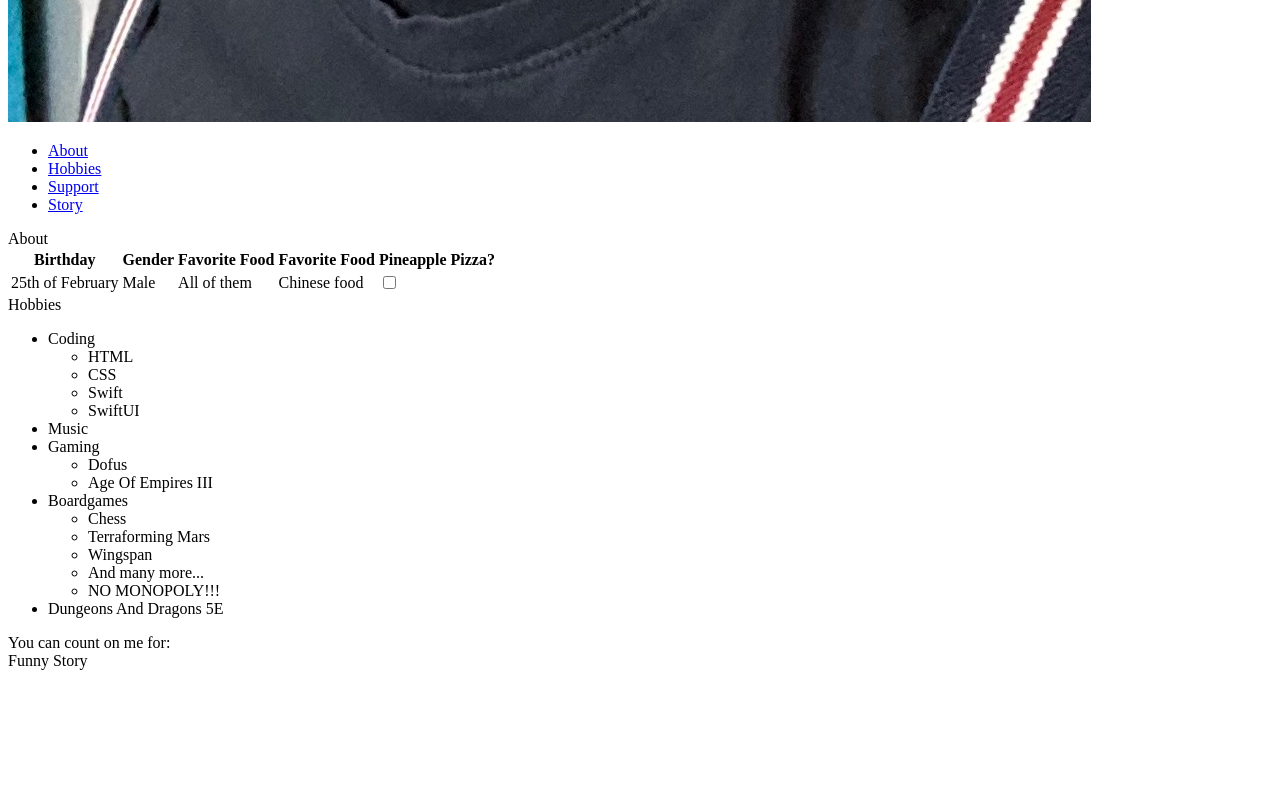
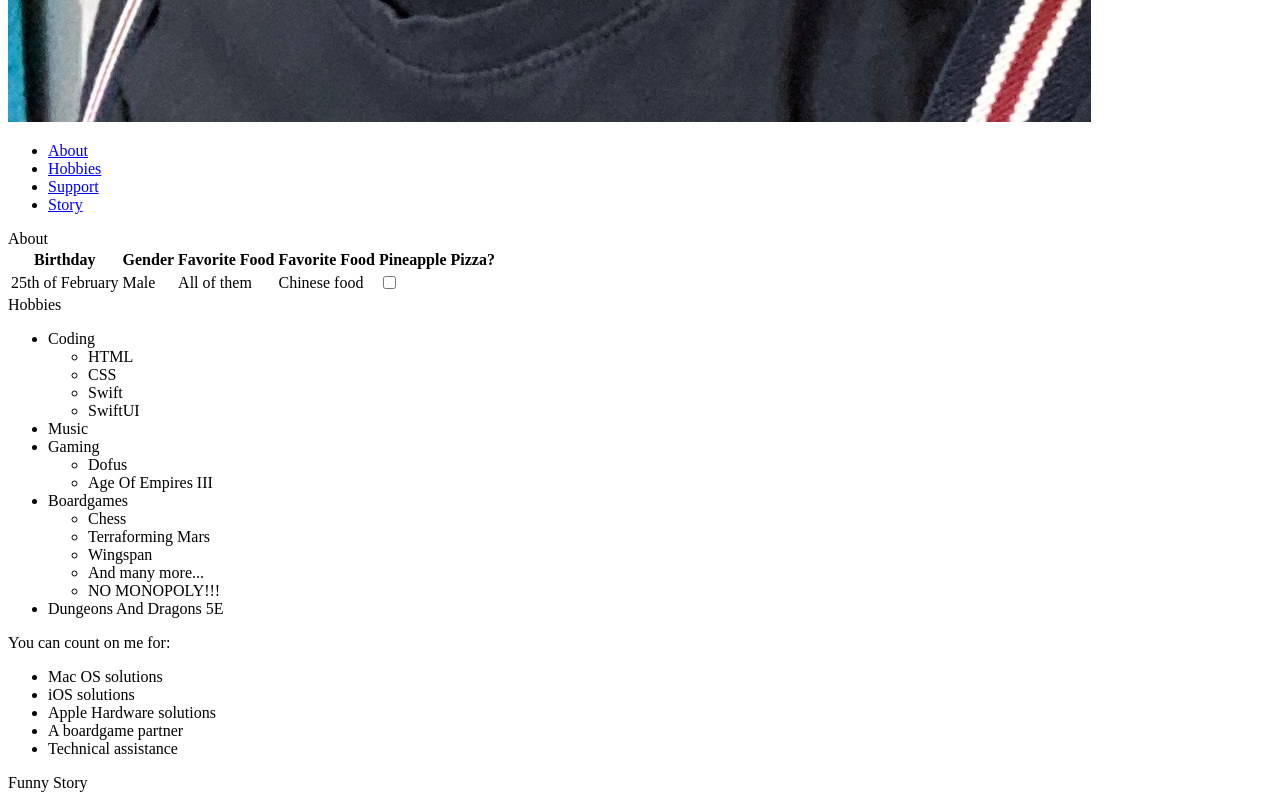
Before and after one commit to YasserB94/Day3_Website_Git-CSS_Practice, a plain HTML site: page index.html in a window 1280 px wide. Shown: the part 2208-3008 px from the top of the page. Before the commit the page ends 2886 px from the top, so only its background shows below. Drawn offline with Linux system fonts and the light colour scheme.

Commit message:
Added Support section content

```diff
--- a/index.html
+++ b/index.html
@@ -126,6 +126,14 @@
         <section class="support" id="support">
             <section class="section-title">You can count on me for:</section>
             <div class="section-content-container">
+                <ul class="support-list">
+                    <li class="support-list-item">Mac OS solutions</li>
+                    <li class="support-list-item">iOS solutions</li>
+                    <li class="support-list-item">Apple Hardware solutions</li>
+                    <li class="support-list-item">A boardgame partner</li>
+                    <li class="support-list-item">Technical assistance</li>
+
+                </ul>
             </div>
         </section>
         <!--
```
